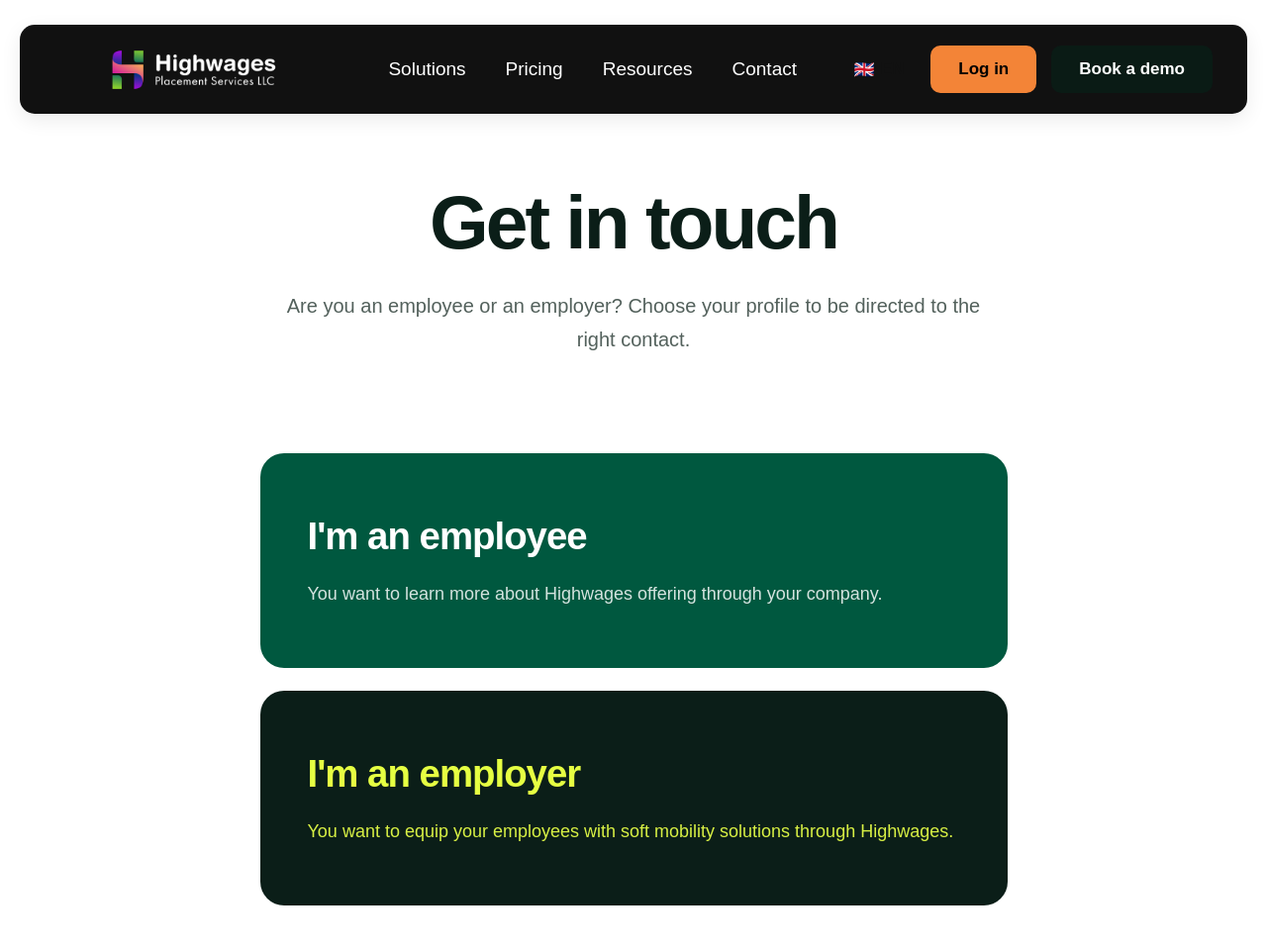
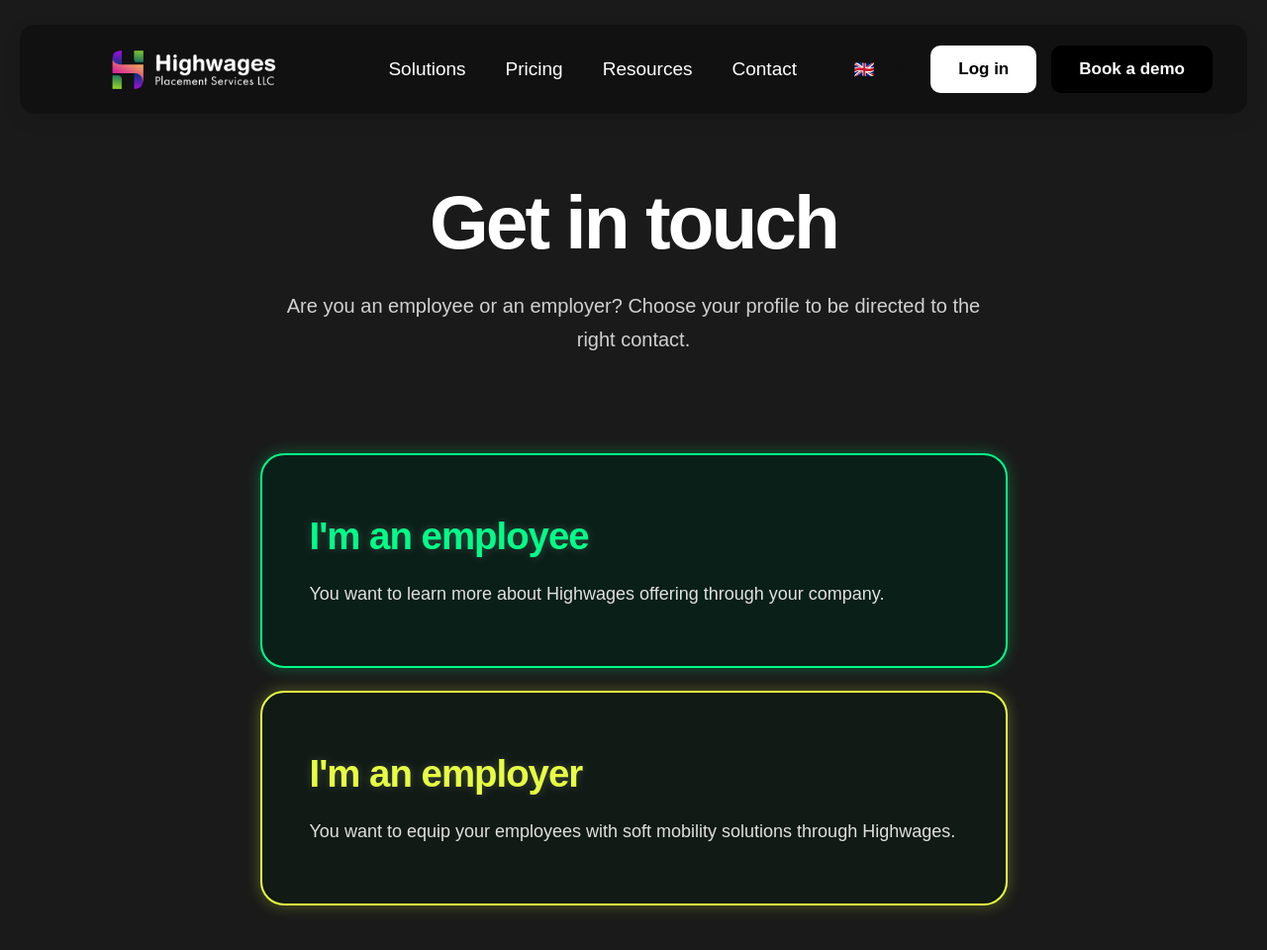
Before and after one commit to zafarhashmi474-coder/Highwages, a plain HTML site: page contact.html in a window 1280 px wide. Shown: the whole page at 99% size. Drawn offline with Linux system fonts and the light colour scheme; a web font is replaced by a local one.

Commit message:
updated responsive and colors

```diff
--- a/components/header.html
+++ b/components/header.html
@@ -277,12 +277,13 @@
 }
 
 .btn-login {
-    background-color: #f38437;
+    /* background-color: #f38437; */
+    background-color: #fff;
     color: #000;
 }
 
 .btn-login::before {
-    background-color: #0a1b15;
+    background-color: #000;
 }
 
 .btn-login:hover {
@@ -290,12 +291,14 @@
 }
 
 .btn-demo {
-    background-color: #0a1b15;
+    /* background-color: #0a1b15; */
+    background-color: #000;
     color: #fff;
 }
 
 .btn-demo::before {
-    background-color: #f38437;
+    /* background-color: #f38437; */
+    background-color: #fff;
 }
 
 .btn-demo:hover {
--- a/contact.html
+++ b/contact.html
@@ -15,7 +15,7 @@
     <style>
         * { margin: 0; padding: 0; box-sizing: border-box; }
         html { scroll-behavior: smooth; }
-        body { font-family: "Parkinsans", sans-serif; background: #ffffff; color: #0b1e18; overflow-x: hidden; }
+        /* body { font-family: "Parkinsans", sans-serif; background: #ffffff; color: #0b1e18; overflow-x: hidden; }
         #header-placeholder { width: 100%; position: relative; z-index: 1000; }
         .contact-main { width: 100%; min-height: 100vh; padding: 180px 20px 100px; display: flex; flex-direction: column; align-items: center; }
         .contact-heading { width: 100%; max-width: 850px; text-align: center; margin: 0 auto; }
@@ -23,7 +23,7 @@
         .contact-heading p { max-width: 730px; margin: 0 auto; font-size: 20px; line-height: 1.7; font-weight: 400; color: #53615c; }
 
         /* VIEW 1: CONTACT CARDS */
-        .contact-cards { width: 100%; max-width: 755px; margin: 98px auto 0; display: flex; flex-direction: column; gap: 23px; }
+        /* .contact-cards { width: 100%; max-width: 755px; margin: 98px auto 0; display: flex; flex-direction: column; gap: 23px; }
         .contact-card { width: 100%; min-height: 217px; padding: 48px; border-radius: 24px; display: flex; flex-direction: column; justify-content: center; text-decoration: none; cursor: pointer; position: relative; overflow: hidden; transition: transform 0.35s ease, box-shadow 0.35s ease; animation: cardReveal 0.8s ease both; }
         .contact-card:hover { transform: translateY(-12px); box-shadow: 0 20px 40px rgba(0, 0, 0, 0.15); }
         .contact-card h2 { font-size: clamp(28px, 3vw, 42px); font-weight: 600; line-height: 1.25; margin-bottom: 20px; letter-spacing: -1px; transition: color 0.3s ease; }
@@ -34,16 +34,48 @@
 
         .employer-card { background: #0b1e18; color: #e6ff42; animation-delay: 0.3s; }
         .employer-card h2 { color: #e6ff42; }
-        .employer-card p { color: #d8f044; }
+        .employer-card p { color: #d8f044; } */
+
+        * { margin: 0; padding: 0; box-sizing: border-box; }
+html { scroll-behavior: smooth; }
+
+/* BACKGROUND & TEXT COLORS */
+body { font-family: "Parkinsans", sans-serif; background: #1a1a1a; color: #ffffff; overflow-x: hidden; }
+
+/* LAYOUT FIXES  */
+#header-placeholder { width: 100%; position: relative; z-index: 1000; }
+.contact-main { width: 100%; min-height: 100vh; padding: 180px 20px 100px; display: flex; flex-direction: column; align-items: center; }
+.contact-heading { width: 100%; max-width: 850px; text-align: center; margin: 0 auto; }
+
+.contact-heading h1 { font-size: clamp(48px, 6vw, 82px); font-weight: 700; line-height: 1.15; letter-spacing: -3px; color: #ffffff; margin-bottom: 24px; }
+.contact-heading p { max-width: 730px; margin: 0 auto; font-size: 20px; line-height: 1.7; font-weight: 400; color: #d1d1d1; }
+
+/* VIEW 1: CONTACT CARDS */
+.contact-cards { width: 100%; max-width: 755px; margin: 98px auto 0; display: flex; flex-direction: column; gap: 23px; }
+
+/* NEON CARDS STYLING */
+.contact-card { width: 100%; min-height: 217px; padding: 48px; border-radius: 24px; display: flex; flex-direction: column; justify-content: center; text-decoration: none; cursor: pointer; position: relative; overflow: hidden; transition: transform 0.35s ease, box-shadow 0.35s ease, border 0.3s ease; animation: cardReveal 0.8s ease both; }
+.contact-card h2 { font-size: clamp(28px, 3vw, 42px); font-weight: 600; line-height: 1.25; margin-bottom: 20px; letter-spacing: -1px; transition: color 0.3s ease; text-shadow: 0 0 10px rgba(255,255,255,0.2); }
+.contact-card p { font-size: 18px; font-weight: 400; line-height: 1.6; transition: color 0.3s ease; }
+
+.employee-card { background: #0a1f18; border: 2px solid #00ff88; box-shadow: 0 0 15px rgba(0, 255, 136, 0.3); animation-delay: 0.15s; }
+.employee-card:hover { transform: translateY(-12px); box-shadow: 0 0 35px rgba(0, 255, 136, 0.7); }
+.employee-card h2 { color: #00ff88; }
+.employee-card p { color: #e0e0e0; }
+
+.employer-card { background: #111a14; border: 2px solid #e6ff42; box-shadow: 0 0 15px rgba(230, 255, 66, 0.3); animation-delay: 0.3s; }
+.employer-card:hover { transform: translateY(-12px); box-shadow: 0 0 35px rgba(230, 255, 66, 0.7); }
+.employer-card h2 { color: #e6ff42; }
+.employer-card p { color: #e0e0e0; }
 
         /* FORM & TOGGLE COMMON STYLES */
         .view-section { width: 100%; max-width: 900px; margin: 40px auto 0; display: none; flex-direction: column; align-items: center; animation: cardReveal 0.5s ease both; }
         .toggle-container { background: #f7f3ec; border-radius: 50px; display: inline-flex; padding: 8px; margin-bottom: 40px; }
         .toggle-btn { padding: 16px 32px; border-radius: 40px; text-decoration: none; font-size: 18px; font-weight: 600; color: #0b1e18; transition: all 0.3s ease; }
         .toggle-btn.active { background: #0b1e18; color: #e6ff42; }
-        .section-title { font-size: 32px; font-weight: 700; margin-bottom: 30px; text-align: center; }
 
-        /* COMMON FORM STYLES */
+        /* .section-title { font-size: 32px; font-weight: 700; margin-bottom: 30px; text-align: center; }
+
         .common-form { width: 100%; max-width: 800px; display: flex; flex-direction: column; gap: 20px; }
         .form-group { display: flex; flex-direction: column; text-align: left; }
         .form-group label { font-size: 14px; font-weight: 600; color: #000; margin-bottom: 8px; }
@@ -55,7 +87,23 @@
         .form-group input:focus, .form-group textarea:focus, .form-group select:focus { border-color: #00583f; }
 
         .submit-btn { background: #87e0a5; color: #1a4d33; font-weight: 700; font-size: 16px; border: none; border-radius: 30px; padding: 15px 35px; cursor: pointer; align-self: flex-start; margin-top: 10px; transition: transform 0.2s; }
-        .submit-btn:hover { transform: translateY(-2px); }
+        .submit-btn:hover { transform: translateY(-2px); } */
+
+.section-title { font-size: 32px; font-weight: 700; margin-bottom: 30px; text-align: center; color: #ffffff; }
+
+/* COMMON FORM STYLES */
+.common-form { width: 100%; max-width: 800px; display: flex; flex-direction: column; gap: 20px; }
+.form-group { display: flex; flex-direction: column; text-align: left; }
+.form-group label { font-size: 14px; font-weight: 600; color: #ffffff; margin-bottom: 8px; }
+.form-group label span.required { color: #ff4d4d; }
+.form-group .subtitle { font-size: 13px; color: #b3b3b3; margin-bottom: 10px; }
+.form-group .link-text { color: #00ff88; text-decoration: underline; cursor: pointer; font-size: 13px; font-style: italic; }
+
+.form-group input, .form-group textarea, .form-group select { width: 100%; padding: 14px; border: 1px solid #444; border-radius: 12px; background: #222; font-family: inherit; font-size: 15px; color: #ffffff; outline: none; transition: border 0.3s ease; }
+.form-group input:focus, .form-group textarea:focus, .form-group select:focus { border-color: #00ff88; }
+
+.submit-btn { background: #00ff88; color: #0a1f18; font-weight: 700; font-size: 16px; border: none; border-radius: 30px; padding: 15px 35px; cursor: pointer; align-self: flex-start; margin-top: 10px; transition: transform 0.2s, box-shadow 0.2s; }
+.submit-btn:hover { transform: translateY(-2px); box-shadow: 0 5px 15px rgba(0, 255, 136, 0.4); }
 
         /* =========================================
            EMPLOYER DYNAMIC SCHEDULER
```
